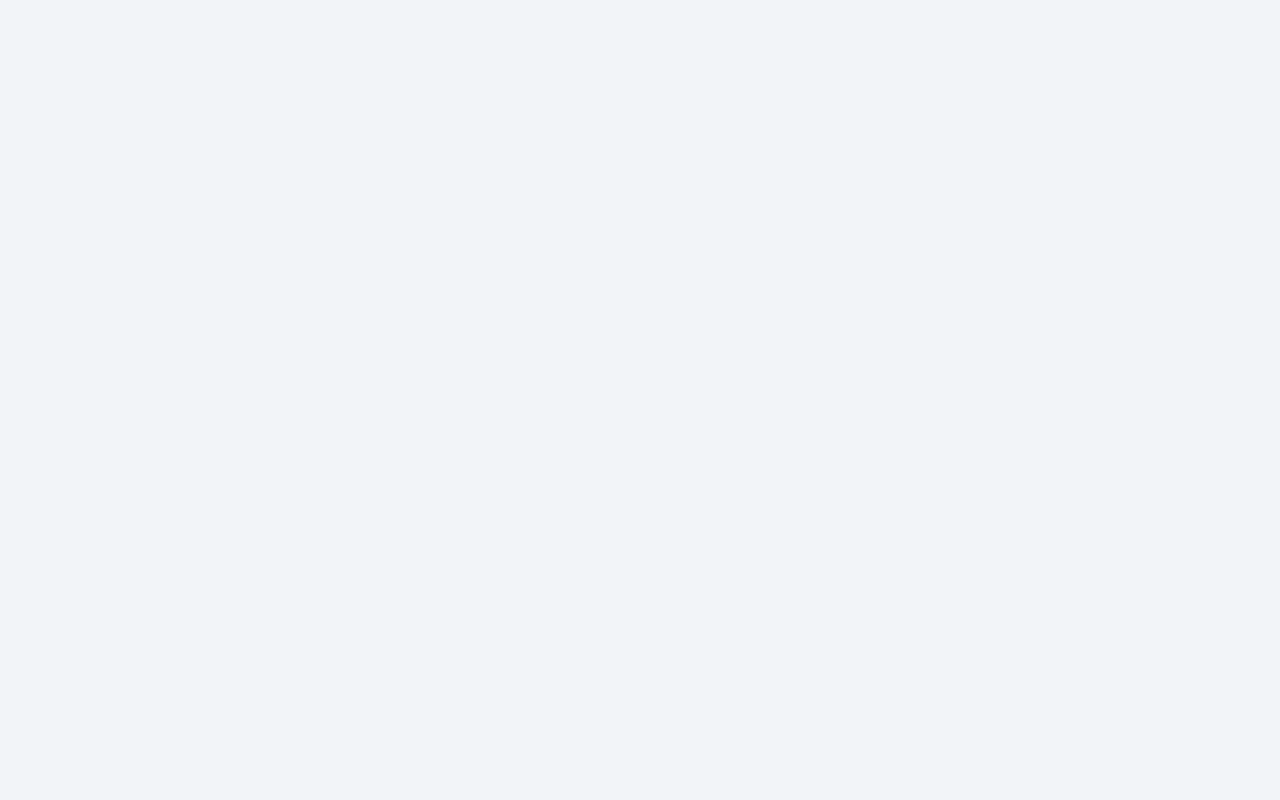
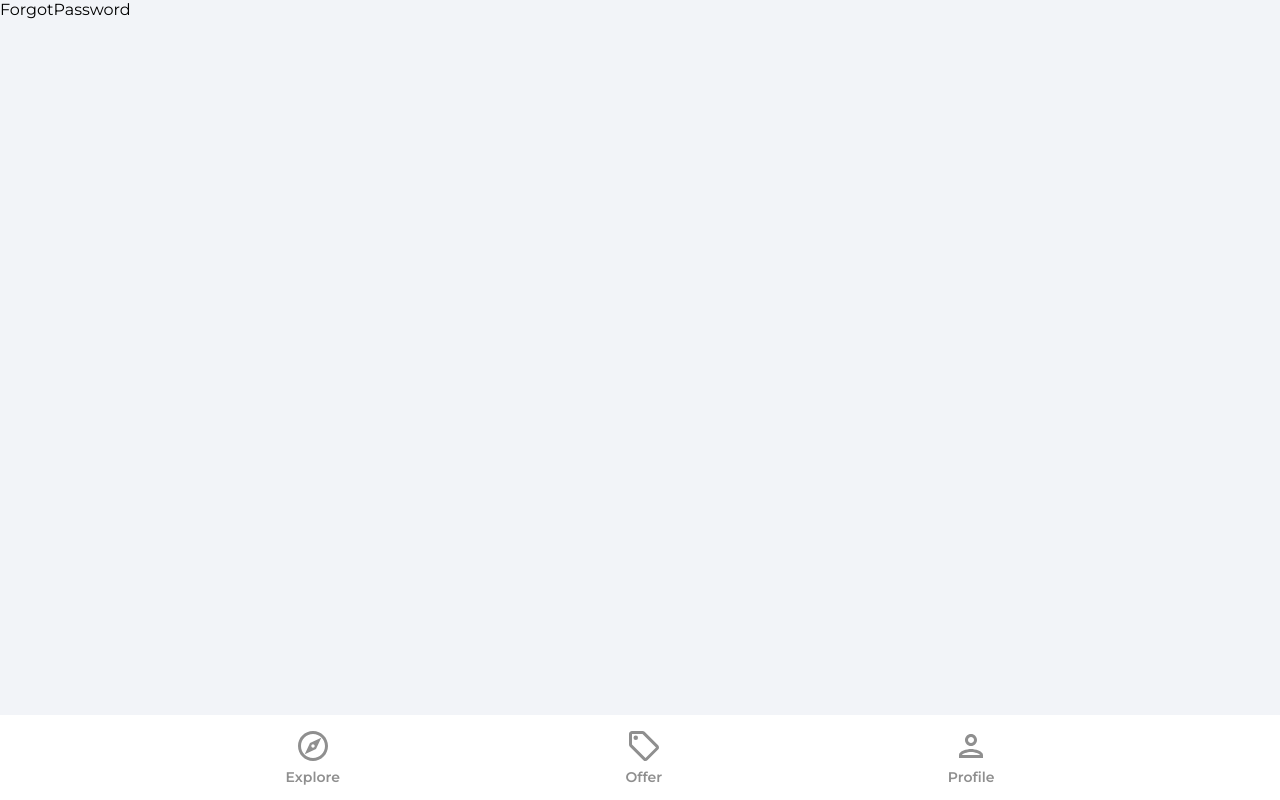
Before and after one commit to hmhuy97/house-marketplace, a React (Create React App) app: page /forgot-password in a window 1280 px wide. Before the commit this address had no page. Built offline with nearby package versions, Linux system fonts and the light colour scheme.

Commit message:
done clip 6 Navbar Component f13

```diff
--- a/src/App.js
+++ b/src/App.js
@@ -1,4 +1,5 @@
 import { BrowserRouter as Router, Routes, Route } from "react-router-dom";
+import Navbar from "./components/Navbar";
 import Explore from "./pages/Explore";
 import ForgotPassword from "./pages/ForgotPassword";
 import Profile from "./pages/Profile";
@@ -15,8 +16,9 @@
           <Route path="/profile" element={<Profile />} />
           <Route path="/sign-in" element={<SignIn />} />
           <Route path="/sign-up" element={<SignUp />} />
-          <Route path="/forgot-passworf" element={<ForgotPassword />} />
+          <Route path="/forgot-password" element={<ForgotPassword />} />
         </Routes>
+        <Navbar />
       </Router>
     </>
   );
--- /dev/null
+++ b/src/components/Navbar.jsx
@@ -0,0 +1,72 @@
+import { useNavigate, useLocation } from "react-router-dom";
+import { ReactComponent as OfferIcon } from "../assets/svg/localOfferIcon.svg";
+import { ReactComponent as ExploreIcon } from "../assets/svg/exploreIcon.svg";
+import { ReactComponent as PersonOutlineIcon } from "../assets/svg/personOutlineIcon.svg";
+function Navbar() {
+  const navigate = useNavigate();
+  const location = useLocation();
+
+  const pathMatchRoute = (route) => {
+    if (route === location.pathname) {
+      return true;
+    }
+  };
+  return (
+    <footer className="navbar">
+      <nav className="navbarNav">
+        <ul className="navbarListItems">
+          <li className="navbarListItem" onClick={() => navigate("/")}>
+            <ExploreIcon
+              fill={pathMatchRoute("/") ? "#2c2c2c" : "#8f8f8f"}
+              width="36px"
+              height="36px"
+            />
+            <p
+              className={
+                pathMatchRoute("/")
+                  ? "navbarListItemNameActive"
+                  : "navbarListItemName"
+              }
+            >
+              Explore
+            </p>
+          </li>
+          <li className="navbarListItem" onClick={() => navigate("/offers")}>
+            <OfferIcon
+              fill={pathMatchRoute("/offers") ? "#2c2c2c" : "#8f8f8f"}
+              width="36px"
+              height="36px"
+            />
+            <p
+              className={
+                pathMatchRoute("/offers")
+                  ? "navbarListItemNameActive"
+                  : "navbarListItemName"
+              }
+            >
+              Offer
+            </p>
+          </li>
+          <li className="navbarListItem" onClick={() => navigate("/profile")}>
+            <PersonOutlineIcon
+              fill={pathMatchRoute("/profile") ? "#2c2c2c" : "#8f8f8f"}
+              width="36px"
+              height="36px"
+            />
+            <p
+              className={
+                pathMatchRoute("/profile")
+                  ? "navbarListItemNameActive"
+                  : "navbarListItemName"
+              }
+            >
+              Profile
+            </p>
+          </li>
+        </ul>
+      </nav>
+    </footer>
+  );
+}
+
+export default Navbar;
```
